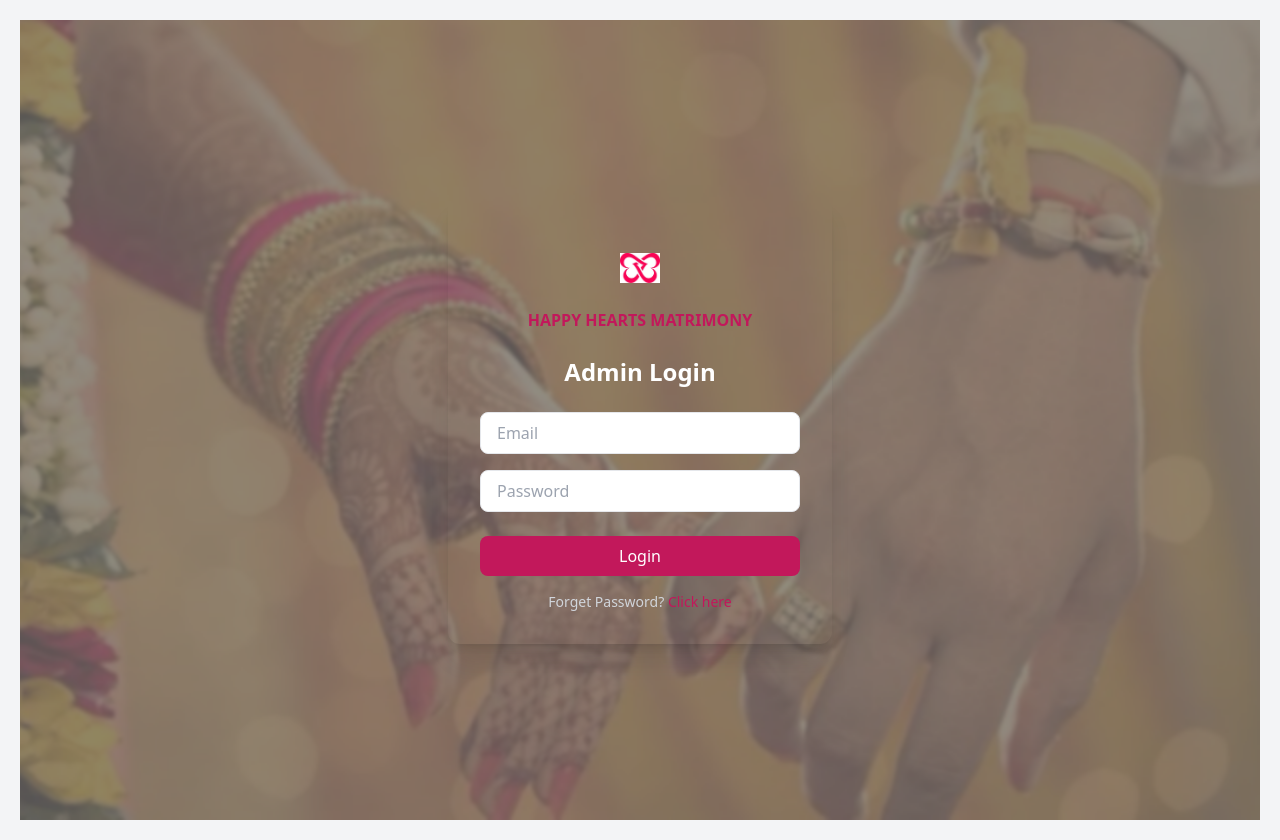
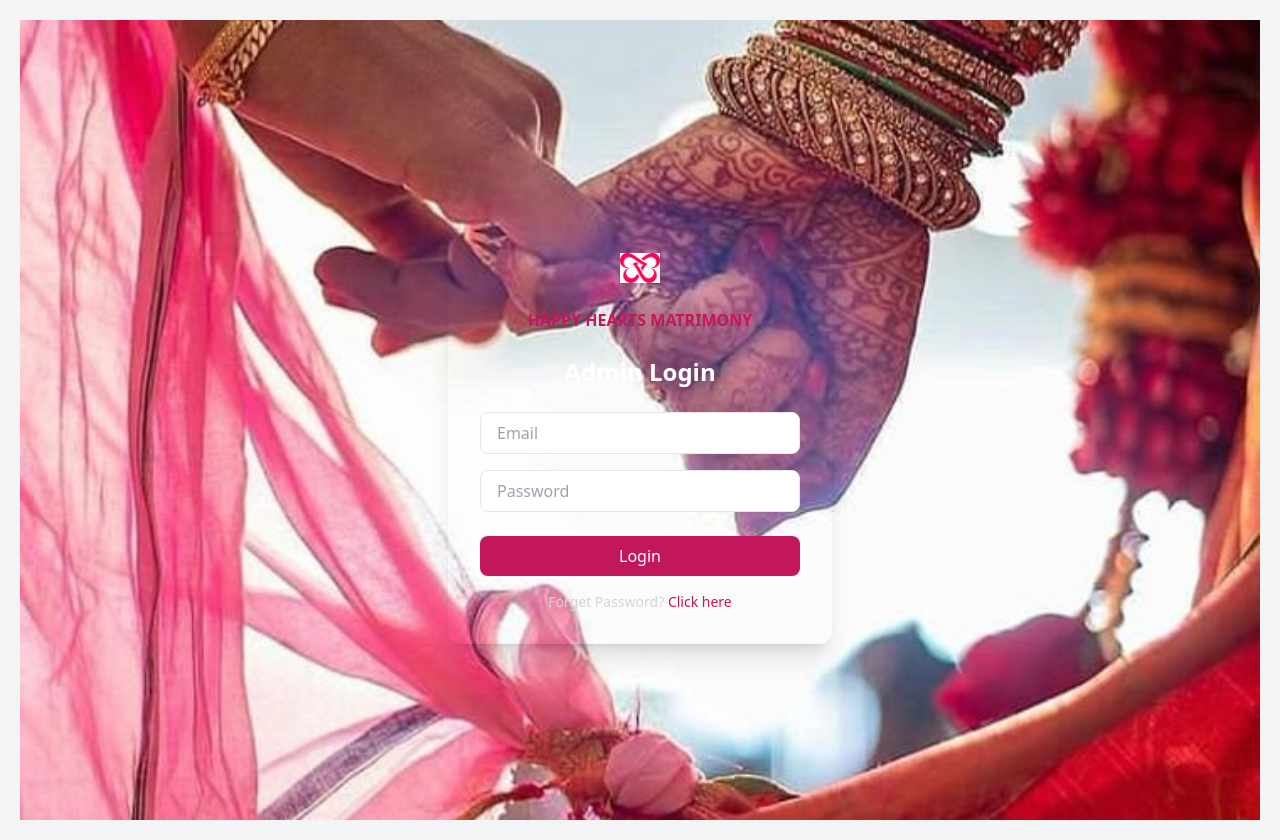
Before and after one commit to vspaturkar162/matrimony-admin-panel-frontend, a React (Create React App) app: page /admin/login in a window 1280 px wide. Built offline with nearby package versions, Linux system fonts and the light colour scheme.

Commit message:
image url added

```diff
--- a/src/pages/admin/Login.tsx
+++ b/src/pages/admin/Login.tsx
@@ -69,7 +69,7 @@ export default function Login() {
 
   return (
     <div className="flex items-center justify-center min-h-screen bg-no-repeat bg-cover bg-center"
-    style={{ backgroundImage: "url('/backgroundLogin.png')" }}>
+    style={{ backgroundImage: `url(${process.env.PUBLIC_URL + "/download.jpg"})` }}>
 
       <div className=" from-gray-950 via-red-950 to-red-900 border-l-fuchsia-700 p-8 rounded-xl shadow-xl w-96">
         <img
```
